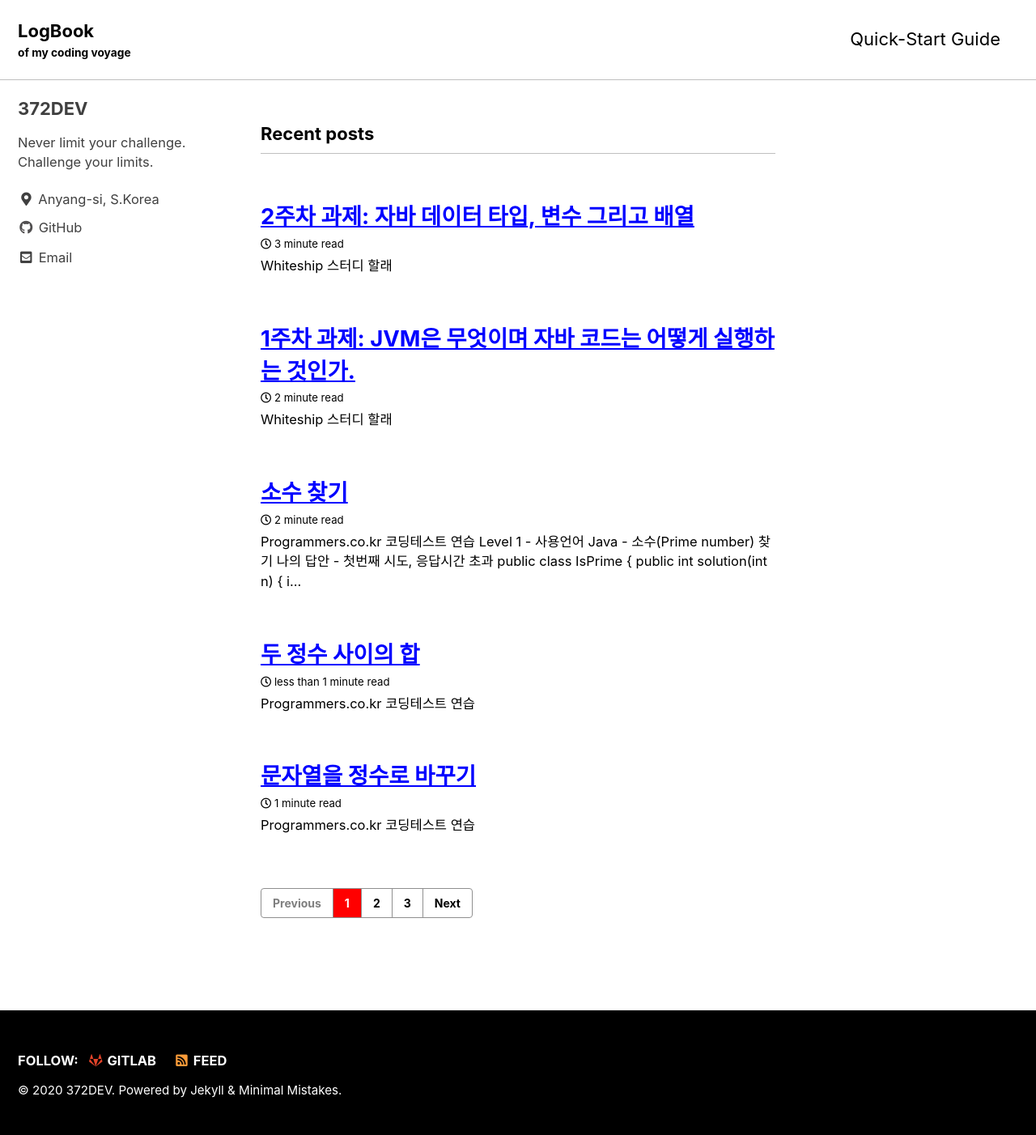
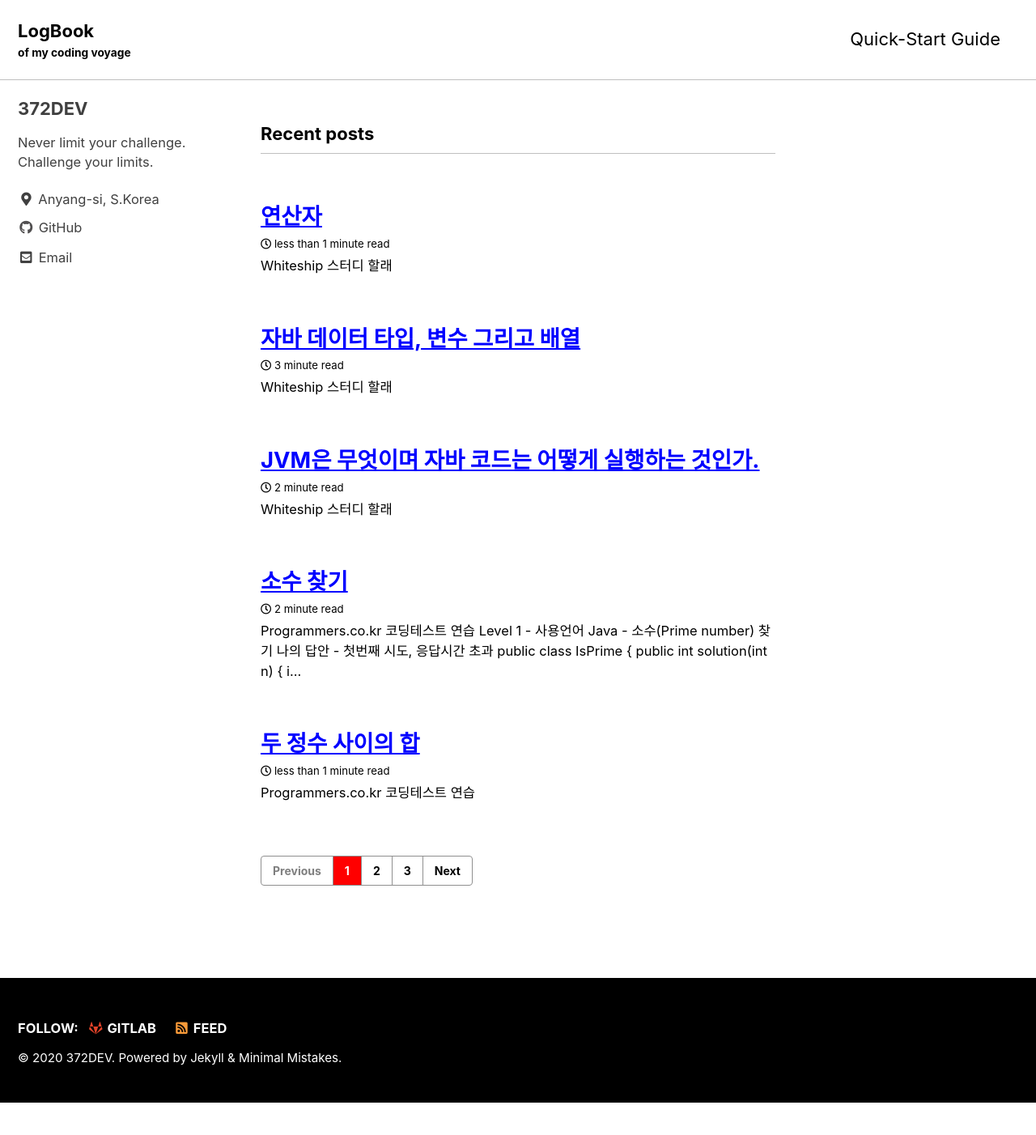
Before and after one commit to 372dev/372dev.github.io, a Jekyll site: the page built from index.html, in a window 1280 px wide. Shown: the whole page at 81% size. Built offline with Jekyll 4.4.1, drawn with Linux system fonts in a browser that asks for light colours; cached includes are drawn as plain includes; the list of posts is cut into pages by our own code; after the commit the page ends 1362 px from its top, so only the background shows below that; part of the change alters nothing that is shown.

Commit message:
whiteship3

```diff
--- a/_posts/2020-11-20-post11.md
+++ b/_posts/2020-11-20-post11.md
@@ -1,5 +1,5 @@
 ---
-title: "1주차 과제: JVM은 무엇이며 자바 코드는 어떻게 실행하는 것인가."
+title: "JVM은 무엇이며 자바 코드는 어떻게 실행하는 것인가."
 date: 2020-11-20 12:30:00 +0900
 categories: Java
 tags: Java, Study, JVM, Compile, BiteCode, JDK, JRE, Whiteship
--- a/_posts/2020-11-21-post12.md
+++ b/_posts/2020-11-21-post12.md
@@ -1,5 +1,5 @@
 ---
-title: "2주차 과제: 자바 데이터 타입, 변수 그리고 배열"
+title: "자바 데이터 타입, 변수 그리고 배열"
 date: 2020-11-21 12:30:00 +0900
 categories: Java
 tags: Java, Study, DataType, Array, Whiteship
--- /dev/null
+++ b/_posts/2020-11-22-post13.md
@@ -0,0 +1,71 @@
+---
+title: "연산자"
+date: 2020-11-21 12:30:00 +0900
+categories: Java
+tags: Java, Study, DataType, Array, Whiteship
+---
+## Whiteship 스터디 할래
+
+## 3주차 과제: 연산자
+![whiteship03](https://raw.githubusercontent.com/372dev/372dev.github.io/master/_posts/imgs/whiteship03.PNG)
+-[https://github.com/whiteship/live-study/issues/3](https://github.com/whiteship/live-study/issues/3)
+
+#### 산술 연산자
+
+-Sources :
+[]()
+[]()
+
+#### 비트 연산자
+
+-Sources :
+[]()
+[]()
+
+#### 관계 연산자
+
+-Sources :
+[]()
+[]()
+
+#### 논리 연산자
+
+-Sources :
+[]()
+[]()
+
+#### InstanceOf
+
+-Sources :
+[]()
+[]()
+
+#### Assignment(=) Operator
+
+-Sources :
+[]()
+[]()
+
+#### 화살표(->) 연산자
+
+-Sources :
+[]()
+[]()
+
+#### 3항 연산자
+
+-Sources :
+[]()
+[]()
+
+#### 연산자의 우선순위
+
+-Sources :
+[]()
+[]()
+
+#### JDK 13 - Switch
+
+-Sources :
+[]()
+[]()
```
Also changed, not shown: _posts/imgs/whiteship03.PNG (added).
